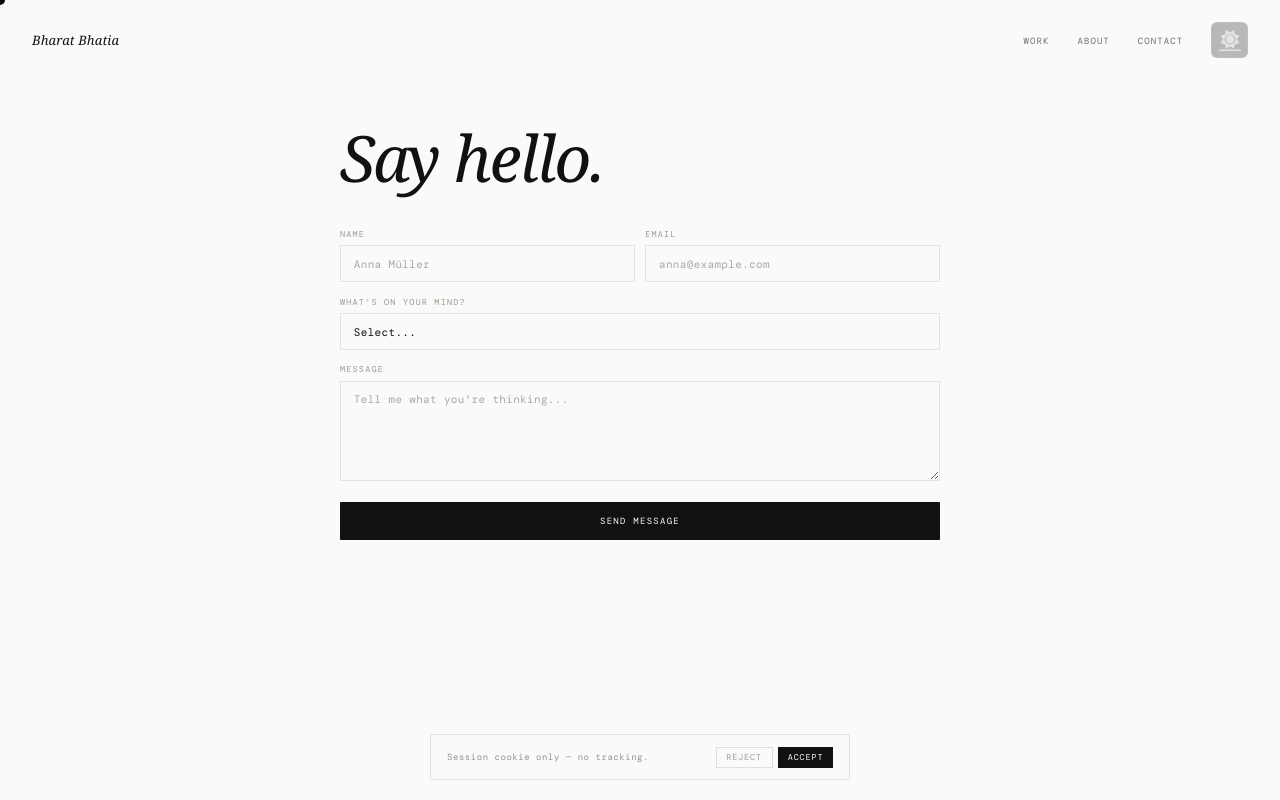
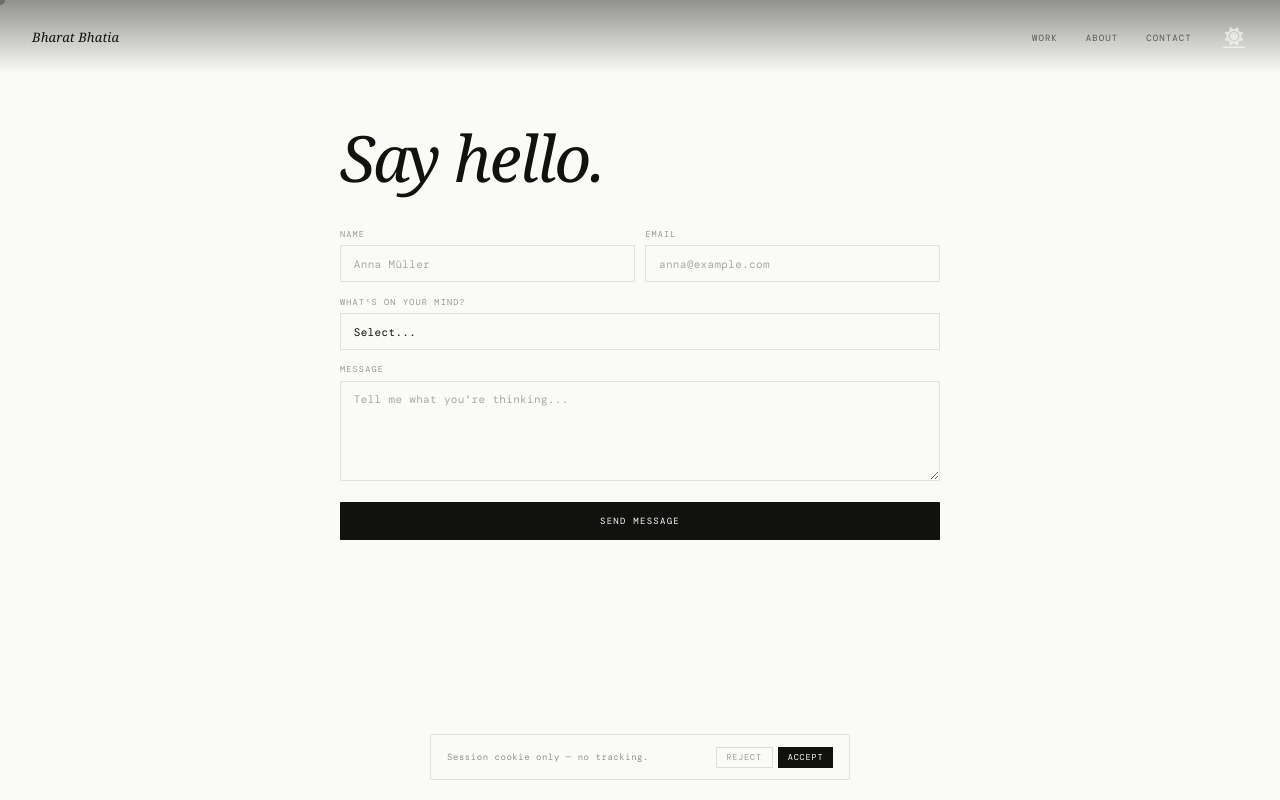
Before and after one commit to MrTarahb/baji-prints, a website: page public/index.html in a window 1280 px wide. Both pictures are taken after a click on the link "GET IN TOUCH". Drawn offline with nearby package versions, Linux system fonts and the light colour scheme; no server answers; a web font is replaced by a local one.

Commit message:
toggle bg matches nav gradient, smoother animation

```diff
--- a/public/index.html
+++ b/public/index.html
@@ -107,7 +107,7 @@ nav {
   justify-content: space-between;
   padding: 1.4rem 2rem;
   pointer-events: none;
-  background: transparent;
+  background: linear-gradient(to bottom, rgba(17,17,16,0.45) 0%, transparent 100%);
   opacity: 0;
   transform: translateY(-8px);
   transition: opacity .5s ease, transform .5s ease, padding .3s;
@@ -118,17 +118,13 @@ nav.visible {
   pointer-events: all;
 }
 #theme-toggle {
-  background: none; border: none; padding: 0;
-  display: flex; align-items: center;
+  background: none;
+  border: none;
+  padding: .2rem;
+  display: flex;
+  align-items: center;
   color: rgba(250,250,248,.65);
   transition: color .3s;
-  /* frosted glass just on the button */
-  background: rgba(17,17,16,0.28);
-  backdrop-filter: blur(10px);
-  -webkit-backdrop-filter: blur(10px);
-  padding: .35rem .4rem;
-  border-radius: 6px;
-  border: 1px solid rgba(255,255,255,0.08);
 }
 .nav-name {
   font-family: var(--fi);
@@ -817,10 +813,9 @@ function initScrollAnimation() {
   }
 
   function updateIcon() {
-    const sun = document.getElementById('horizon-sun');
-    if (!sun) return;
-    // Dark: sun slides below horizon line (~50% translateY)
-    sun.style.transform = isDark() ? 'translateY(50%)' : 'translateY(0)';
+    const svg = document.getElementById('horizon-svg');
+    if (!svg) return;
+    svg.classList.toggle('dark', isDark());
   }
 
   window.toggleTheme = function() {
```
